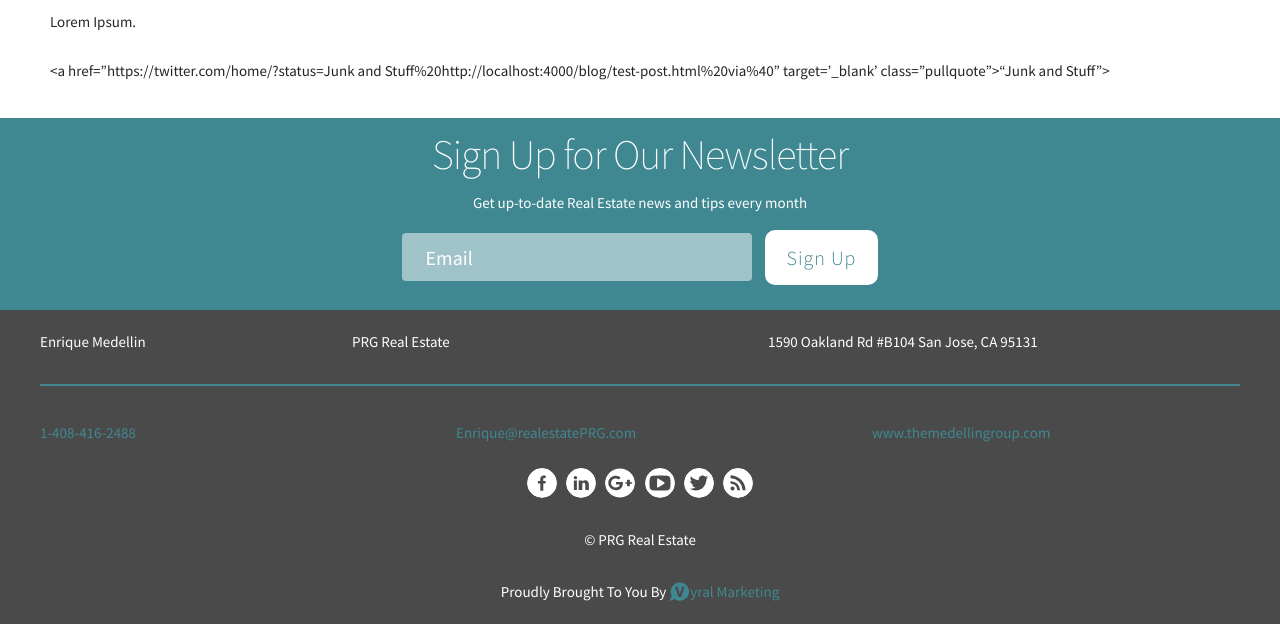
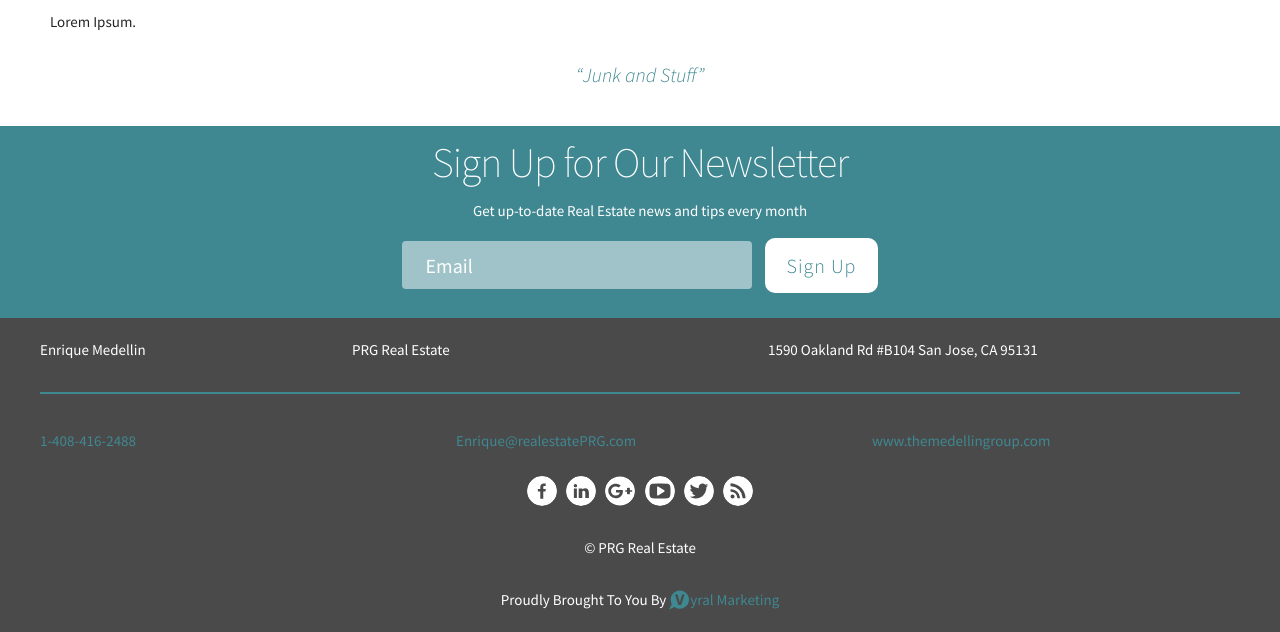
Before and after one commit to Vyral/medellin_careers, a Jekyll site: the page built from _posts/2016-06-01-test-post.md, in a window 1280 px wide and 1182 px high. Shown: the part 550-1182 px from the top of the window. Built offline with Jekyll 4.4.1, drawn with Linux system fonts in a browser that asks for light colours; some of the changed lines change nothing that is shown.

Commit message:
Updated '/_posts/2016-06-01-test-post.md' via CloudCannon

```diff
--- a/_posts/2016-06-01-test-post.md
+++ b/_posts/2016-06-01-test-post.md
@@ -21,4 +21,4 @@
 
 Lorem Ipsum.
 
-<a href="https://twitter.com/home/?status={{page.pullquote}}%20{{site.url}}{{page.url}}%20via%40{{site.data.settings.socials.twitter&lt;/td&gt;&lt;td&gt;remove: 'https://twitter.com/'}}" target='_blank' class="pullquote"&gt;“{{page.pullquote}}”>
+<a href="https://twitter.com/home/?status={{page.pullquote}}%20{{site.url}}{{page.url}}%20via%40{{site.data.settings.socials.twitter | remove: 'https://twitter.com/'}}" target='_blank' class="pullquote">&#8220;{{page.pullquote}}&#8221;</a>
```
